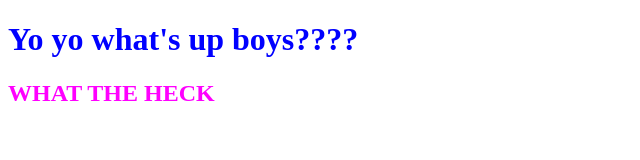
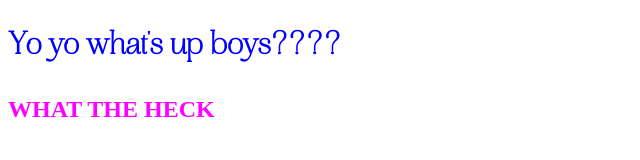
Before and after one commit to shelune/Cyan-s, a website: page src/index.html in a window 1280 px wide. Shown: the whole page, without its empty margins (0-640 px from the left). Drawn offline with nearby package versions, Linux system fonts and the light colour scheme; files that its build step writes are made by us from their sources.

Commit message:
add in some folders for later styling

```diff
--- a/src/index.html
+++ b/src/index.html
@@ -10,7 +10,7 @@
 		<link rel="stylesheet" href="styles/main.css">
 	</head>
 
-	<body>
+	<body class="page-landing">
     <h1>Yo yo what's up boys????</h1>
     <h2>WHAT THE HECK</h2>
 	</body>
--- /dev/null
+++ b/src/styles/base/_all.scss
@@ -0,0 +1,2 @@
+@import '_variables';
+@import 'fonts';
--- /dev/null
+++ b/src/styles/base/_fonts.scss
@@ -0,0 +1,20 @@
+/* This stylesheet generated by Transfonter (https://transfonter.org) on November 24, 2017 1:26 PM */
+
+@font-face {
+  font-family: 'Aire Pro';
+  src: url('./../../assets/fonts/AirePro-Roman.eot');
+  src: url('./../../assets/fonts/AirePro-Roman.eot?#iefix') format('embedded-opentype'),
+  url('./../../assets/fonts/AirePro-Roman.woff2') format('woff2'),
+  url('./../../assets/fonts/AirePro-Roman.woff') format('woff'),
+  url('./../../assets/fonts/AirePro-Roman.ttf') format('truetype');
+  font-weight: normal;
+  font-style: normal;
+}
+
+@font-face {
+  font-family: 'Aire Pro';
+  src: url('./../../assets/fonts/AirePro-RomanItalic.eot');
+  src: url('./../../assets/fonts/AirePro-RomanItalic.eot?#iefix') format('embedded-opentype'), url('./../../assets/fonts/AirePro-RomanItalic.woff2') format('woff2'), url('./../../assets/fonts/AirePro-RomanItalic.woff') format('woff'), url('./../../assets/fonts/AirePro-RomanItalic.ttf') format('truetype');
+  font-weight: normal;
+  font-style: italic;
+}
--- a/src/styles/main.scss
+++ b/src/styles/main.scss
@@ -1,4 +1,6 @@
 @import 'components/all';
+@import 'base/all';
+@import 'pages/all';
 
 h1 {
     color: blue;
--- /dev/null
+++ b/src/styles/pages/_all.scss
@@ -0,0 +1 @@
+@import 'landing';
--- /dev/null
+++ b/src/styles/pages/_landing.scss
@@ -0,0 +1,5 @@
+.page-landing {
+  h1 {
+    font-family: 'Aire Pro';
+  }
+}
```
Also changed, not shown: gulpfile.js (+17 -2 lines), src/styles/base/_variables.scss (added), 1 other file.
